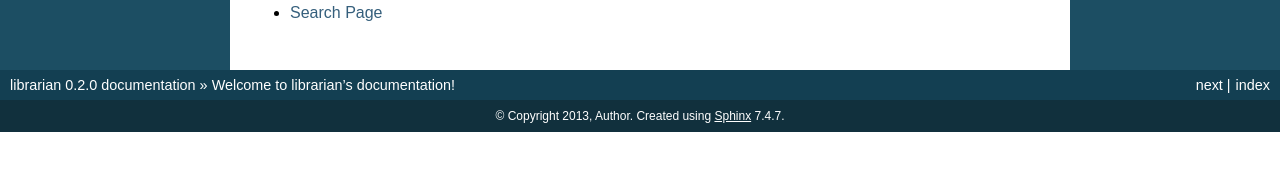
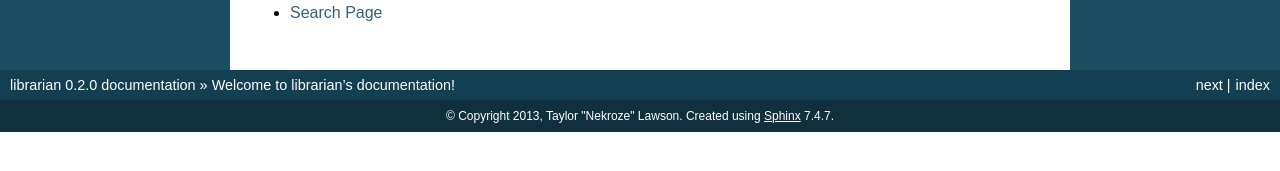
Before and after one commit to Nekroze/librarian, a Sphinx documentation site: the page built from docs/index.rst, in a window 1280 px wide. Shown: the part 523-694 px from the top of the page. Built offline with Sphinx 7.4.7, drawn with Linux system fonts in a browser that asks for light colours.

Commit message:
More attempts at fixing docs

```diff
--- a/docs/conf.py
+++ b/docs/conf.py
@@ -1,3 +1,4 @@
+#!/usr/bin/env python3
 # -*- coding: utf-8 -*-
 #
 # librarian documentation build configuration file, created by
@@ -25,7 +26,7 @@
 
 # Add any Sphinx extension module names here, as strings. They can be extensions
 # coming with Sphinx (named 'sphinx.ext.*') or your custom ones.
-extensions = ['sphinx.ext.autodoc', 'sphinx.ext.viewcode']
+extensions = ['sphinx.ext.autodoc']
 
 # Add any paths that contain templates here, relative to this directory.
 templates_path = ['_templates']
@@ -40,8 +41,8 @@
 master_doc = 'index'
 
 # General information about the project.
-project = u'librarian'
-copyright = u'2013, Author'
+project = 'librarian'
+copyright = '2013, Taylor "Nekroze" Lawson'
 
 # The version info for the project you're documenting, acts as replacement for
 # |version| and |release|, also used in various other places throughout the
```
